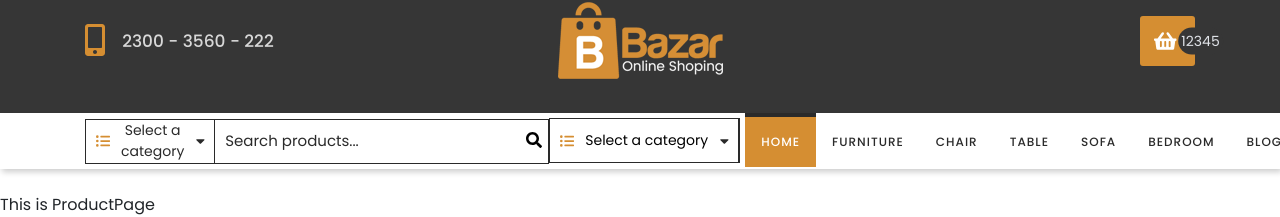
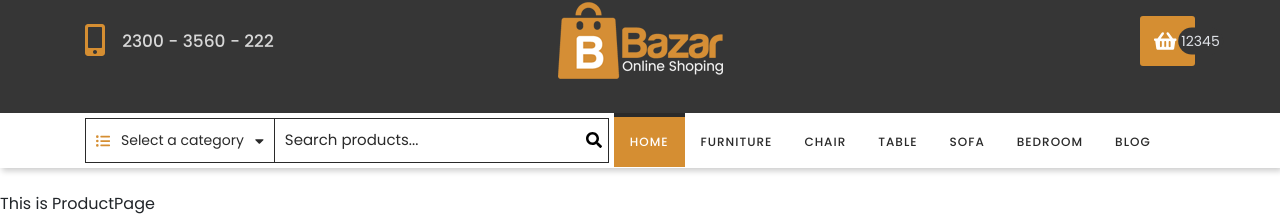
Before and after one commit to matwjablonski/wdp-2312-01, a React (Create React App) app: page /product/1 in a window 1280 px wide. Shown: the part 88-305 px from the top of the page. Built offline with nearby package versions, Linux system fonts and the light colour scheme.

Commit message:
resolving errors

```diff
--- a/src/components/layout/MenuBar/MenuBar.js
+++ b/src/components/layout/MenuBar/MenuBar.js
@@ -24,10 +24,6 @@ const MenuBar = ({ children }) => {
               <div>
                 <ProductSearch />
               </div>
-              <div>
-                <ProductSelect />
-              </div>
-
             </div>
           </div>
           <div className='innerWrapperMenu'>
```
